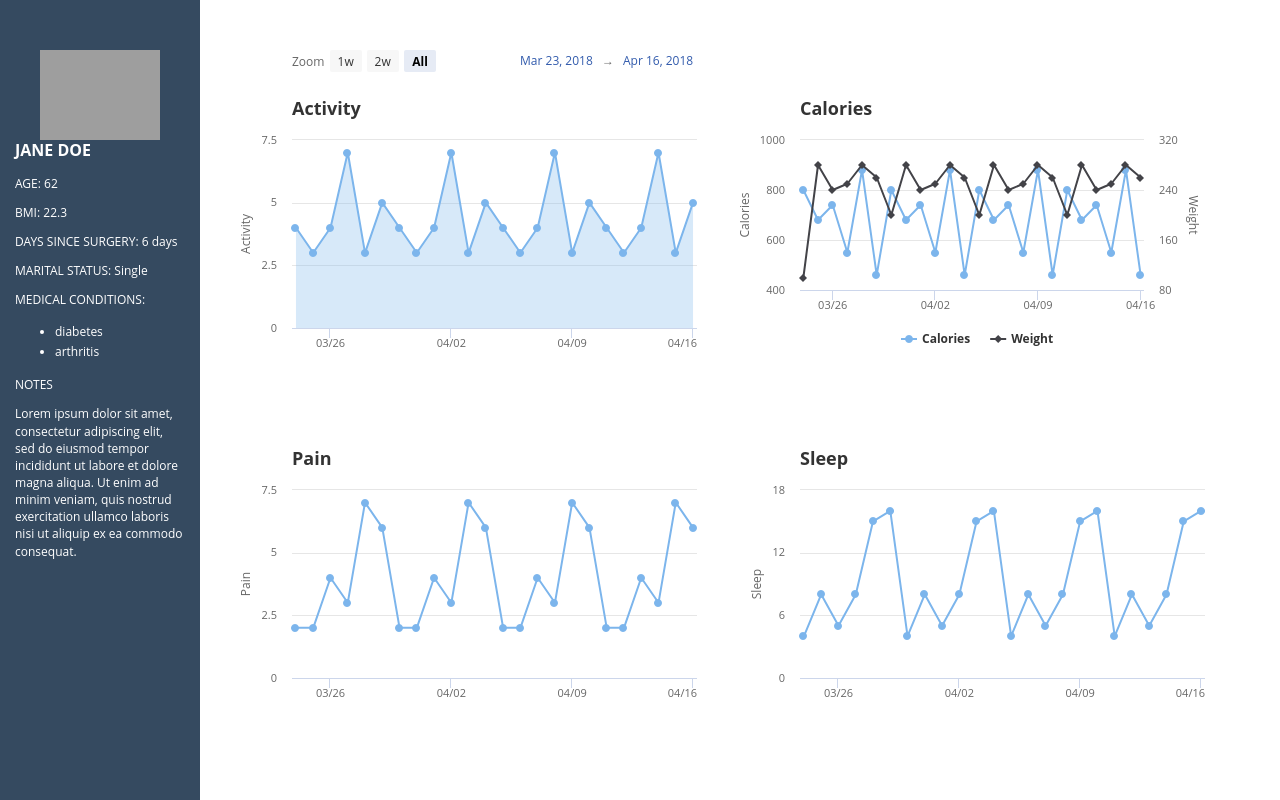
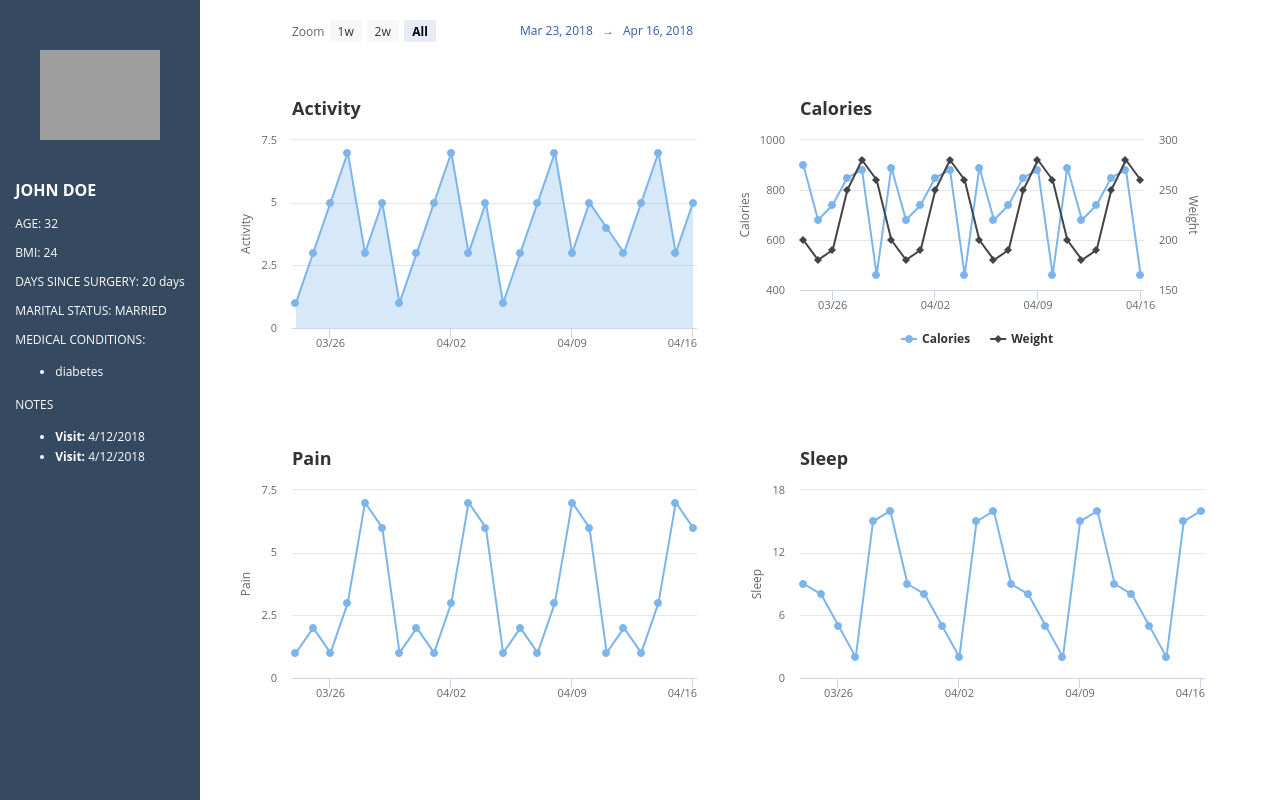
Before and after one commit to drmohan/PGHD, a plain HTML site: page index.html in a window 1280 px wide. Drawn offline with nearby package versions, Linux system fonts and the light colour scheme; grey boxes are pictures that could not be loaded.

Commit message:
refactored to create partials for sidebar, load different profiles

```diff
--- a/index.css
+++ b/index.css
@@ -19,6 +19,7 @@
 .patient_image {
 	width: 120px;
 	margin-top: 50px;
+	margin-bottom: 40px;
 }
 
 .patient_info {
--- a/index.html
+++ b/index.html
@@ -10,6 +10,11 @@
 	<link rel="stylesheet" type="text/css" href="semantic/dist/semantic.min.css">
 	<link rel="stylesheet" type="text/css" href="index.css" />
 
+  <script>
+   // $(function(){
+   //   $("#sidebar").load("partials/patient2.html");
+   // });
+  </script>
 
 
   </head>
@@ -17,26 +22,8 @@
 
 
   <div class="wrapper">
-  	<div class="nav">
-  		<img class="patient_image" src="https://sophieriehl.com/wp-content/uploads/2017/06/circled_user_female1600.png">
-  		<div class="sidebar">
-  			<h3 class="patient_info patient_name">JANE DOE</h3>
-			<p class="patient_info">AGE: 62</p>
-			<p class="patient_info">BMI: 22.3</p>
-			<p class="patient_info">DAYS SINCE SURGERY: 6 days</p>
-			<p class="patient_info">MARITAL STATUS: Single</p>
-			<p class="patient_info">MEDICAL CONDITIONS: </p>
-			<ul>
-				<li class="patient_info">diabetes</li>
-				<li class="patient_info">arthritis</li>
-			</ul>
-
-			<p class="patient_info">NOTES </p>
-			<p class="patient_info">Lorem ipsum dolor sit amet, consectetur adipiscing elit, sed do eiusmod tempor incididunt ut labore et dolore magna aliqua. Ut enim ad minim veniam, quis nostrud exercitation ullamco laboris nisi ut aliquip ex ea commodo consequat.</p>
-
-  		</div>
-  	</div>
-  	<div id="container" ></div>
+  	<div id="sidebar" class="nav"></div>
+  	<div id="container"></div>
   </div>
 
   </body>
--- a/main.js
+++ b/main.js
@@ -5,6 +5,9 @@ standard Highcharts config with a small variation for each data set, and a
 mouse/touch event handler to bind the charts together.
 */
 
+
+// ****** CHANGE PATIENT HERE TO INDICATE PROFILE OF CHOICE ********
+var PATIENT = "patient2";
 
 
 /**
@@ -86,10 +89,14 @@ function syncExtremes(e) {
     }
 }
 
+var jsonFile = "patient_data/" + PATIENT + ".json";
+var sidebarPath = "partials/" + PATIENT + ".html";
+$("#sidebar").load(sidebarPath);
+
 // Get the data. The contents of the data file can be viewed at
 $.getJSON(
     // 'https://cdn.rawgit.com/highcharts/highcharts/057b672172ccc6c08fe7dbb27fc17ebca3f5b770/samples/data/activity.json',
-    "data.json",
+    jsonFile,
     function (activity) {
         $.each(activity.datasets, function (i, dataset) {
 
@@ -135,7 +142,7 @@ $.getJSON(
                     rangeSelector: {
                     	enabled: enabled,
                     	floating: true,
-			            y: -90,
+			            y: -120,
 			            verticalAlign: 'top',
                     	buttons: [{
 						    type: 'week',
@@ -193,7 +200,7 @@ $.getJSON(
                         headerFormat: '',
                         shadow: false,
                         style: {
-                            fontSize: '18px'
+                            fontSize: '16px'
                         },
                         valueDecimals: dataset.valueDecimals
                     },
--- /dev/null
+++ b/partials/patient2.html
@@ -0,0 +1,21 @@
+<div class="nav">
+	<img class="patient_image" src="http://icons.iconarchive.com/icons/webalys/kameleon.pics/512/Boss-3-icon.png">
+	<div class="sidebar">
+		<h3 class="patient_info patient_name">JOHN DOE</h3>
+	<p class="patient_info">AGE: 32</p>
+	<p class="patient_info">BMI: 24</p>
+	<p class="patient_info">DAYS SINCE SURGERY: 20 days</p>
+	<p class="patient_info">MARITAL STATUS: MARRIED</p>
+	<p class="patient_info">MEDICAL CONDITIONS: </p>
+	<ul>
+		<li class="patient_info">diabetes</li>
+	</ul>
+
+	<p class="patient_info">NOTES </p>
+	<ul>
+		<li class="patient_info"><b>Visit:</b> 4/12/2018</li>
+		<li class="patient_info"><b>Visit:</b> 4/12/2018</li>
+	</ul>
+
+	</div>
+</div>
--- /dev/null
+++ b/patient_data/patient2.json
@@ -0,0 +1,52 @@
+{
+    "xData": ["03/24/2018", "03/25/2018", "03/26/2018", "03/27/2018", "03/28/2018", "03/29/2018",
+              "03/30/2018", "03/31/2018", "04/1/2018", "04/2/2018", "04/3/2018", "04/4/2018",
+              "04/5/2018", "04/6/2018", "04/7/2018", "04/8/2018", "04/9/2018", "04/10/2018",
+              "04/11/2018", "04/12/2018", "04/13/2018", "04/14/2018", "04/15/2018", "04/16/2018"],
+    "datasets": [{
+        "name": "Activity",
+        "data": [1,3,5,7,3,5,
+                 1,3,5,7,3,5,
+                 1,3,5,7,3,5,
+                 4,3,5,7,3,5],
+        "unit": "hours",
+        "type": "area",
+        "valueDecimals": 1
+    }, {
+        "name": "Calories",
+        "data": [900,680,740,850,880,460,
+                 890,680,740,850,880,460,
+                 890,680,740,850,880,460,
+                 890,680,740,850,880,460],
+        "unit": "calories",
+        "type": "line",
+        "valueDecimals1": 0,
+        "name1": "Weight",
+        "data1": [200,180,190,250,280,260,
+                  200,180,190,250,280,260,
+                  200,180,190,250,280,260,
+                  200,180,190,250,280,260],
+        "unit1": "lbs",
+        "type1": "line",
+        "valueDecimals1": 0,
+        "dual": true
+    }, {
+        "name": "Pain",
+        "data": [1,2,1,3,7,6,
+                 1,2,1,3,7,6,
+                 1,2,1,3,7,6,
+                 1,2,1,3,7,6],
+        "unit": "",
+        "type": "line",
+        "valueDecimals": 1
+    }, {
+        "name": "Sleep",
+        "data": [9,8,5,2,15,16,
+                 9,8,5,2,15,16,
+                 9,8,5,2,15,16,
+                 9,8,5,2,15,16],
+        "unit": "hours",
+        "type": "line",
+        "valueDecimals": 1
+    }]
+}
```
Also changed, not shown: partials/patient1.html (added, +23 -0 lines), patient_data/patient1.json (renamed from data.json), 1 other file.
